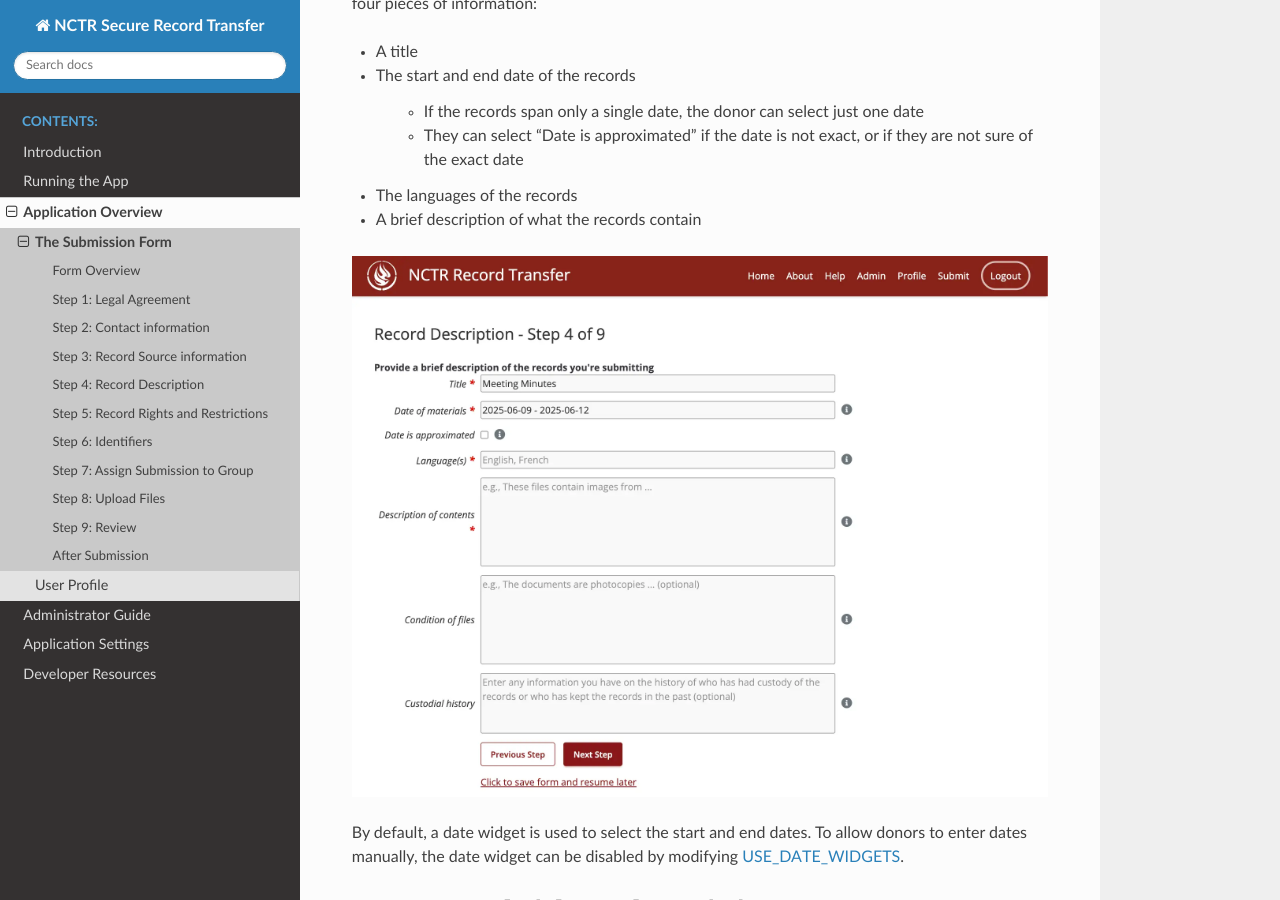
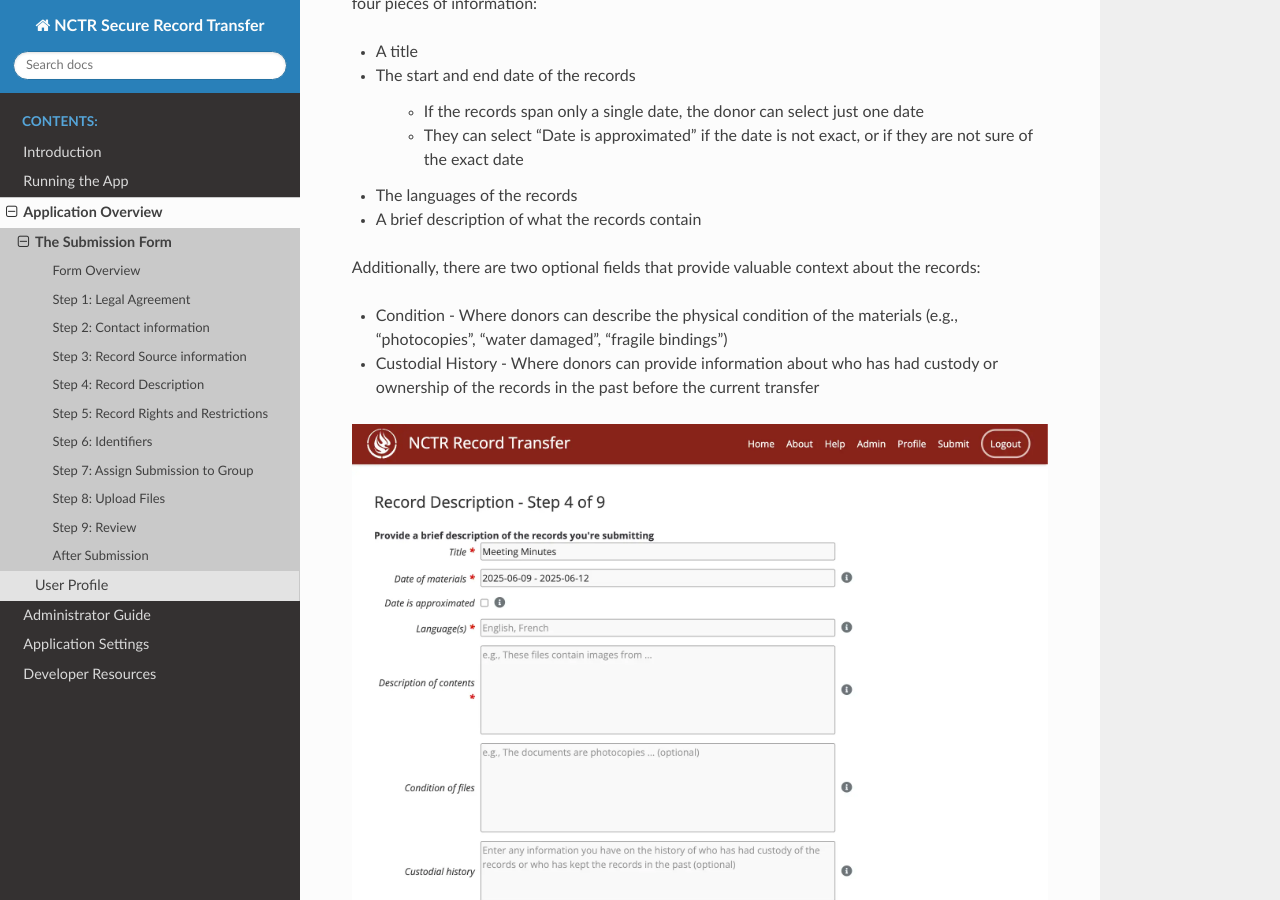
Before and after one commit to NationalCentreTruthReconciliation/Secure-Record-Transfer, a Sphinx documentation site: the page built from docs/application_overview/submission-form.rst, in a window 1280 px wide and 900 px high, scrolled down 5386 px. Built offline with Sphinx 7.4.7 and the Read the Docs theme 3.1.0, drawn with Linux system fonts in a browser that asks for light colours.

Commit message:
Add information about optional fields on Step 4

```diff
--- a/docs/application_overview/submission-form.rst
+++ b/docs/application_overview/submission-form.rst
@@ -124,6 +124,12 @@
 - The languages of the records
 - A brief description of what the records contain
 
+
+Additionally, there are two optional fields that provide valuable context about the records:
+
+- Condition - Where donors can describe the physical condition of the materials (e.g., "photocopies", "water damaged", "fragile bindings")
+- Custodial History - Where donors can provide information about who has had custody or ownership of the records in the past before the current transfer
+
 .. image:: images/submission_step_4.webp
     :alt: Step 4 of the submission form
 
```
